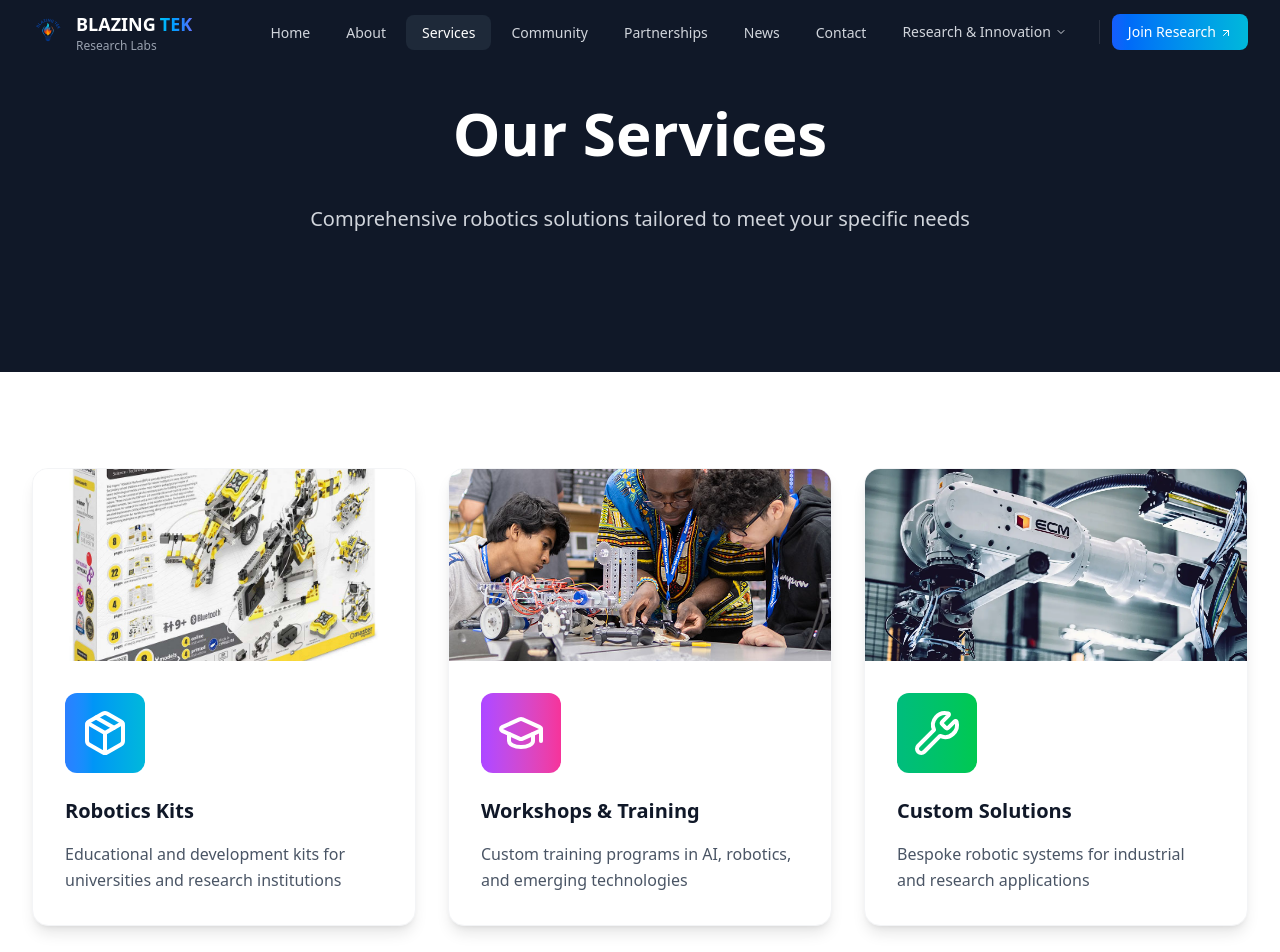
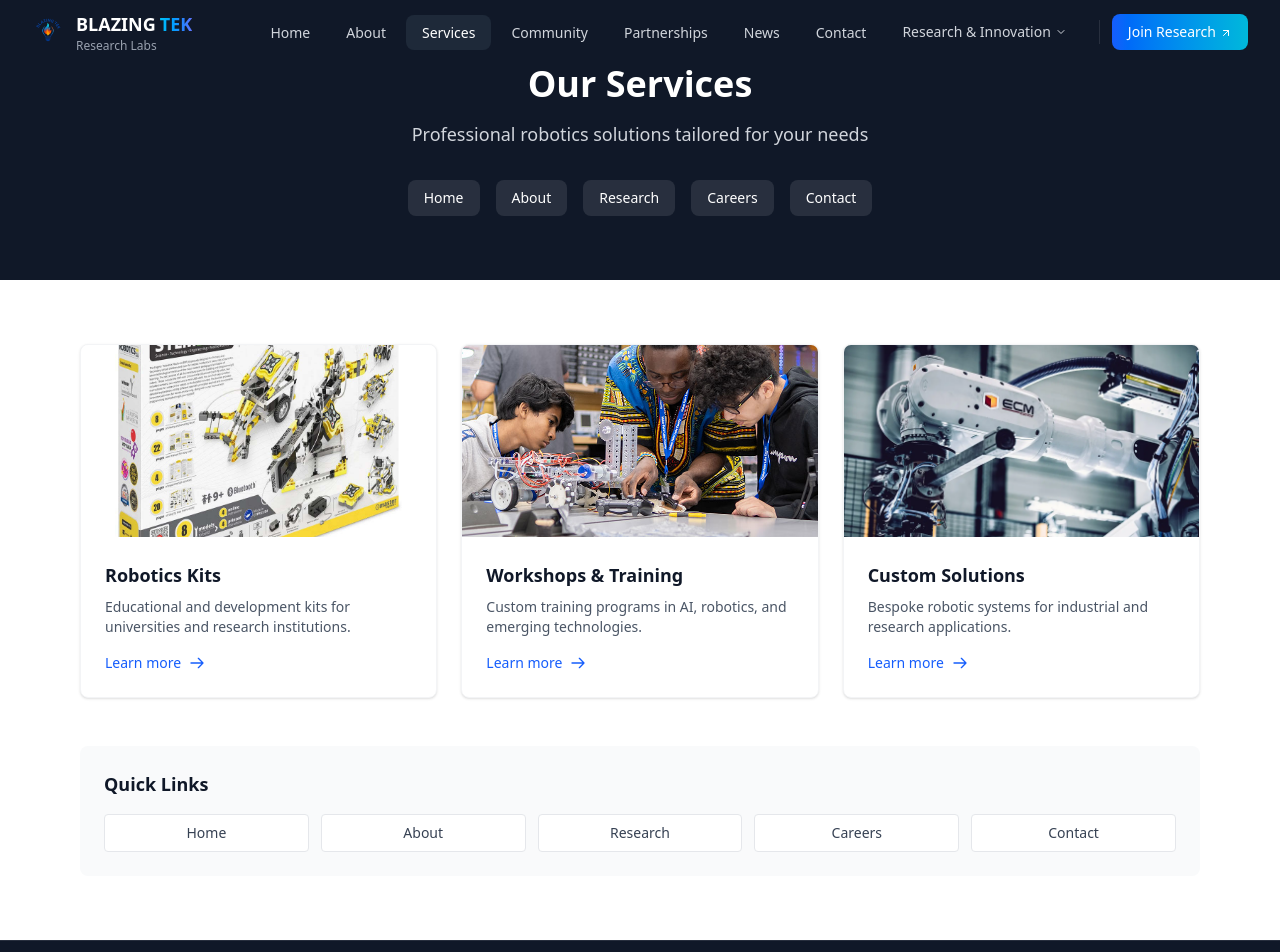
Before and after one commit to tgzgondoz/blazingtek, a React (Vite) app: page /services in a window 1280 px wide. Shown: the top 952 px of the page. Built offline with nearby package versions, Linux system fonts and the light colour scheme.

Commit message:
UI final services

```diff
--- a/src/pages/Services.jsx
+++ b/src/pages/Services.jsx
@@ -1,13 +1,7 @@
 // Services.jsx
-import {
-  Package,
-  GraduationCap,
-  Wrench
-} from 'lucide-react';
+import { motion } from 'framer-motion';
 import { Link } from 'react-router-dom';
-import { motion } from 'framer-motion';
 
-// Import images
 import RoboticsImage from '../assets/Robotics.jpg';
 import WorkshopsImage from '../assets/Workshops.jpg';
 import SolutionsImage from '../assets/Solutions.webp';
@@ -15,103 +9,111 @@ import SolutionsImage from '../assets/Solutions.webp';
 const Services = () => {
   const services = [
     {
-      icon: <Package className="h-12 w-12" />,
       title: "Robotics Kits",
-      description: "Educational and development kits for universities and research institutions",
-      features: ["Modular design", "Open-source software", "Curriculum materials", "Cloud integration"],
-      gradient: "from-blue-500 to-cyan-500",
-      applications: ["Education", "Research", "Prototyping"],
-      delivery: "2-4 weeks",
-      image: RoboticsImage
+      description: "Educational and development kits for universities and research institutions.",
+      image: RoboticsImage,
+      link: "/services/robotics-kits"
     },
     {
-      icon: <GraduationCap className="h-12 w-12" />,
       title: "Workshops & Training",
-      description: "Custom training programs in AI, robotics, and emerging technologies",
-      features: ["Corporate training", "Academic workshops", "Hands-on labs", "Certification"],
-      gradient: "from-purple-500 to-pink-500",
-      applications: ["Skill Development", "Team Upskilling", "Technical Certification"],
-      delivery: "Flexible scheduling",
-      image: WorkshopsImage
+      description: "Custom training programs in AI, robotics, and emerging technologies.",
+      image: WorkshopsImage,
+      link: "/services/workshops"
     },
     {
-      icon: <Wrench className="h-12 w-12" />,
       title: "Custom Solutions",
-      description: "Bespoke robotic systems for industrial and research applications",
-      features: ["Requirement analysis", "Prototype development", "Deployment support", "Maintenance"],
-      gradient: "from-emerald-500 to-green-500",
-      applications: ["Industry Automation", "Research Projects", "Specialized Applications"],
-      delivery: "8-12 weeks",
-      image: SolutionsImage
+      description: "Bespoke robotic systems for industrial and research applications.",
+      image: SolutionsImage,
+      link: "/services/custom-solutions"
     }
+  ];
+
+  const otherPages = [
+    { name: "Home", path: "/" },
+    { name: "About", path: "/about" },
+    { name: "Research", path: "/research" },
+    { name: "Careers", path: "/careers" },
+    { name: "Contact", path: "/contact" }
   ];
 
   return (
     <div className="min-h-screen bg-white">
-      {/* Hero Section */}
-      <section className="relative overflow-hidden bg-gray-900 text-white py-24">
-        <motion.div
-          initial={{ opacity: 0, y: 30 }}
-          animate={{ opacity: 1, y: 0 }}
-          transition={{ duration: 0.8 }}
-          className="relative max-w-7xl mx-auto px-4 sm:px-6 lg:px-8 text-center"
-        >
-          <h1 className="text-4xl md:text-5xl lg:text-6xl font-bold mb-8 leading-tight">
-            Our Services
-          </h1>
-
-          <motion.p
-            initial={{ opacity: 0 }}
-            animate={{ opacity: 1 }}
-            transition={{ delay: 0.3, duration: 0.8 }}
-            className="text-xl text-gray-300 leading-relaxed mb-10 max-w-3xl mx-auto"
-          >
-            Comprehensive robotics solutions tailored to meet your specific needs
-          </motion.p>
-        </motion.div>
+      {/* Header */}
+      <section className="bg-gray-900 text-white py-16">
+        <div className="max-w-6xl mx-auto px-4 text-center">
+          <h1 className="text-3xl md:text-4xl font-bold mb-4">Our Services</h1>
+          <p className="text-gray-300 text-lg max-w-2xl mx-auto mb-8">
+            Professional robotics solutions tailored for your needs
+          </p>
+          <div className="flex flex-wrap justify-center gap-4">
+            {otherPages.map((page) => (
+              <Link
+                key={page.path}
+                to={page.path}
+                className="px-4 py-2 bg-white/10 hover:bg-white/20 rounded-lg transition-colors text-sm"
+              >
+                {page.name}
+              </Link>
+            ))}
+          </div>
+        </div>
       </section>
 
       {/* Services Grid */}
-      <section className="py-24">
-        <div className="max-w-7xl mx-auto px-4 sm:px-6 lg:px-8">
-          <div className="grid md:grid-cols-3 gap-8">
+      <section className="py-16">
+        <div className="max-w-6xl mx-auto px-4">
+          <div className="grid md:grid-cols-3 gap-6 mb-12">
             {services.map((service, index) => (
               <motion.div
                 key={index}
-                initial={{ opacity: 0, y: 30 }}
+                initial={{ opacity: 0, y: 20 }}
                 whileInView={{ opacity: 1, y: 0 }}
                 viewport={{ once: true }}
                 transition={{ delay: index * 0.1 }}
-                whileHover={{ y: -10 }}
-                className="group relative"
+                className="bg-white rounded-lg shadow-sm border border-gray-100 overflow-hidden hover:shadow-md transition-shadow"
               >
-                <div className={`absolute -inset-0.5 bg-gradient-to-r ${service.gradient} rounded-2xl blur opacity-0 group-hover:opacity-20 transition-opacity duration-300`} />
-                <div className="relative bg-white rounded-2xl shadow-lg group-hover:shadow-2xl transition-all duration-300 border border-gray-100 overflow-hidden">
-                  {/* Image Section */}
+                <Link to={service.link} className="block">
                   <div className="h-48 overflow-hidden">
                     <img
                       src={service.image}
                       alt={service.title}
-                      className="w-full h-full object-cover group-hover:scale-105 transition-transform duration-300"
+                      className="w-full h-full object-cover hover:scale-105 transition-transform duration-300"
                     />
                   </div>
 
-                  <div className="p-8">
-                    <div className={`inline-flex p-4 rounded-xl bg-gradient-to-r ${service.gradient} mb-6`}>
-                      <div className="text-white">
-                        {service.icon}
-                      </div>
-                    </div>
-
-                    <h3 className="text-xl font-bold text-gray-900 mb-4 group-hover:text-blue-600 transition-colors">
+                  <div className="p-6">
+                    <h3 className="text-lg font-bold text-gray-900 mb-2 hover:text-blue-600 transition-colors">
                       {service.title}
                     </h3>
-
-                    <p className="text-gray-600 leading-relaxed">{service.description}</p>
+                    <p className="text-gray-600 text-sm mb-4">
+                      {service.description}
+                    </p>
+                    <div className="text-blue-600 text-sm font-medium flex items-center">
+                      Learn more
+                      <svg className="w-4 h-4 ml-2" fill="none" stroke="currentColor" viewBox="0 0 24 24">
+                        <path strokeLinecap="round" strokeLinejoin="round" strokeWidth={2} d="M14 5l7 7m0 0l-7 7m7-7H3" />
+                      </svg>
+                    </div>
                   </div>
-                </div>
+                </Link>
               </motion.div>
             ))}
+          </div>
+
+          {/* Quick Links */}
+          <div className="bg-gray-50 rounded-lg p-6">
+            <h3 className="text-lg font-bold text-gray-900 mb-4">Quick Links</h3>
+            <div className="grid grid-cols-2 md:grid-cols-5 gap-3">
+              {otherPages.map((page) => (
+                <Link
+                  key={page.path}
+                  to={page.path}
+                  className="text-center px-3 py-2 bg-white hover:bg-gray-100 rounded border border-gray-200 text-sm text-gray-700 hover:text-blue-600 transition-colors"
+                >
+                  {page.name}
+                </Link>
+              ))}
+            </div>
           </div>
         </div>
       </section>
```
